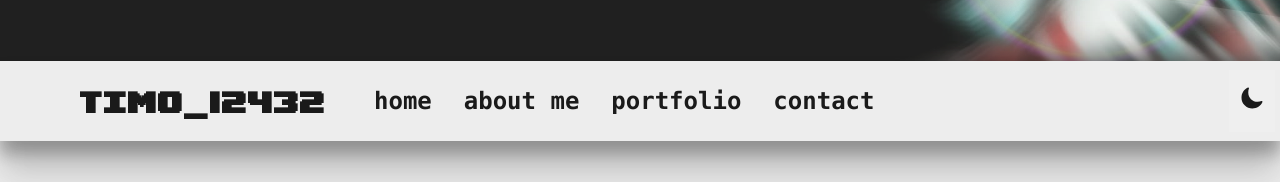
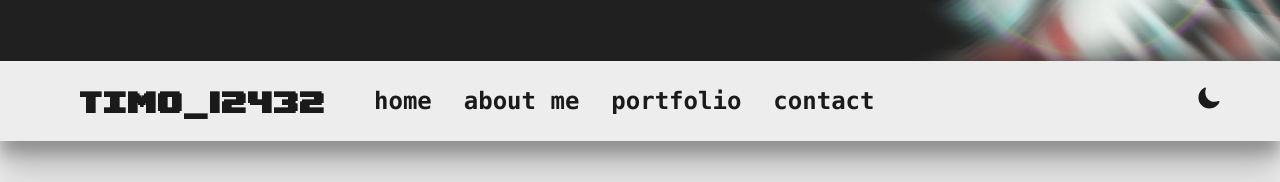
Before and after one commit to tim0-12432/my-portfolio, a React app: page / in a window 1280 px wide. Shown: the part 739-921 px from the top of the page. Built offline with nearby package versions, Linux system fonts and the light colour scheme; no server answers.

Commit message:
add new darkmode

```diff
--- a/src/components/app/navbar/Navbar.style.tsx
+++ b/src/components/app/navbar/Navbar.style.tsx
@@ -3,15 +3,32 @@ import { normalTransition } from "../../../resources/constants/Animations";
 import { pallette } from "../../../resources/constants/Colors";
 import { logoFont, normalFont } from "../../../resources/constants/Fonts";
 
+interface IisDarkProps {
+    isDark?: boolean;
+}
 
-export const Bar = styled.div`
+export const Bar = styled.div.attrs<IisDarkProps>({})`
     width: 100%;
     min-height: 5rem;
     display: flex;
     justify-content: flex-start;
     align-items: center;
-    color: ${pallette[700]};
-    background: ${pallette[200]};
+    color: ${
+	(props: IisDarkProps) => {
+		if (props["isDark"]){
+			return pallette[300];
+		} else {
+			return pallette[700];
+		}
+	}};
+    background: ${
+	(props: IisDarkProps) => {
+		if (props["isDark"]){
+			return pallette[700];
+		} else {
+			return pallette[200];
+		}
+	}};
     box-shadow: 0px 12px 15px 0px rgba(0,0,0,0.25),
             0px 23px 28px 0px rgba(0,0,0,0.15),
             0px 50px 38px 0px rgba(0,0,0,0.07);
@@ -24,7 +41,7 @@ export const Logo = styled.h1`
     padding: 0.5rem 2rem 0.5rem 5rem;
 `;
 
-export const LinkContainer = styled.div`
+export const LinkContainer = styled.div.attrs<IisDarkProps>({})`
     position: relative;
     overflow: hidden;
     padding: 1rem 0;
@@ -34,7 +51,14 @@ export const LinkContainer = styled.div`
         position: absolute;
         width: 100%;
         height: 3px;
-        background: ${pallette[700]};
+        background: ${
+	(props: IisDarkProps) => {
+		if (props["isDark"]){
+			return pallette[300];
+		} else {
+			return pallette[700];
+		}
+	}};
         bottom: 0;
         left: 0;
         transform: translateX(-101%);
@@ -47,17 +71,37 @@ export const LinkContainer = styled.div`
     }
 `;
 
-export const ToggleButton = styled.button`
+export const ToggleButton = styled.button.attrs<IisDarkProps>({})`
     ${normalFont}
     color: ${pallette[700]};
+    background: transparent;
     font-weight: 700;
     font-size: 1.5rem;
     padding: 1rem 0.7rem;
-    margin: 0 0.3rem;
+    margin: 0 3rem 0 0.3rem;
     outline: none;
     border: none;
 
-    &:hover, &:focus {
-        color: ${pallette[500]};
+    svg {
+        fill: ${
+	(props: IisDarkProps) => {
+		if (props["isDark"]){
+			return pallette[300];
+		} else {
+			return pallette[700];
+		}
+	}};
+        ${normalTransition}
+    }
+
+    &:hover svg, &:focus svg {
+        fill:  ${
+	(props: IisDarkProps) => {
+		if (props["isDark"]){
+			return "url(#linearPrimary)";
+		} else {
+			return "url(#linearSecondary)";
+		}
+	}};
     }
 `;
--- a/src/components/app/navbar/Navbar.tsx
+++ b/src/components/app/navbar/Navbar.tsx
@@ -8,11 +8,12 @@ import { isMobileRatio } from "../utility";
 import { Bar, LinkContainer, Logo, ToggleButton } from "./Navbar.style";
 
 function Navbar(): JSX.Element {
+	const {isDark} = useContext(ThemeContext);
 	return (
 		<Sticky>
 			{
 				({style}) =>
-					<Bar style={style}>
+					<Bar isDark={isDark} style={style}>
 						<Logo>Tim0_12432</Logo>
 						{
 							!isMobileRatio() &&
@@ -32,9 +33,10 @@ function Navbar(): JSX.Element {
 }
 
 function Link(props: {label: string, href: string}): JSX.Element {
+	const {isDark} = useContext(ThemeContext);
 	return (
-		<LinkContainer>
-			<NavLink href={props.href}>
+		<LinkContainer isDark={isDark}>
+			<NavLink href={props.href} isDark={isDark}>
 				{props.label}
 			</NavLink>
 		</LinkContainer>
@@ -44,7 +46,7 @@ function Link(props: {label: string, href: string}): JSX.Element {
 function ThemeToggle(): JSX.Element {
 	const {isDark, toggleTheme} = useContext(ThemeContext);
 	return (
-		<ToggleButton onClick={() => toggleTheme()}>
+		<ToggleButton isDark={isDark} onClick={() => toggleTheme()}>
 			{
 				isDark
 					? <IoSunny />
--- a/src/components/elements/Links.style.tsx
+++ b/src/components/elements/Links.style.tsx
@@ -3,14 +3,25 @@ import { normalTransition } from "../../resources/constants/Animations";
 import { pallette } from "../../resources/constants/Colors";
 import { normalFont } from "../../resources/constants/Fonts";
 
-export const NavLink = styled.a`
+interface IisDarkProps {
+    isDark?: boolean;
+}
+
+export const NavLink = styled.a.attrs<IisDarkProps>({})`
     ${normalFont}
     font-weight: 700;
     font-size: 1.5rem;
     padding: 1rem 0.7rem;
     margin: 0 0.3rem;
     text-decoration: none;
-    color: ${pallette[700]};
+    color: ${
+	(props: IisDarkProps) => {
+		if (props["isDark"]){
+			return pallette[300];
+		} else {
+			return pallette[700];
+		}
+	}};
     overflow: hidden;
     position: relative;
 `;
--- a/src/components/scrollbar/Scrollbar.style.tsx
+++ b/src/components/scrollbar/Scrollbar.style.tsx
@@ -1,9 +1,20 @@
 import styled from "styled-components";
 import { pallette } from "../../resources/constants/Colors";
 
-export const Progressbar = styled.div`
+interface IisDarkProps {
+    isDark?: boolean;
+}
+
+export const Progressbar = styled.div.attrs<IisDarkProps>({})`
     position: fixed;
-    background: ${pallette[200]};
+    background: ${
+	(props: IisDarkProps) => {
+		if (props["isDark"]){
+			return pallette[700];
+		} else {
+			return pallette[200];
+		}
+	}};
     top: 0;
     right: 0;
     width: 10px;
--- a/src/components/scrollbar/Scrollbar.tsx
+++ b/src/components/scrollbar/Scrollbar.tsx
@@ -1,4 +1,5 @@
-import React, { useState } from "react";
+import React, { useContext, useState } from "react";
+import { ThemeContext } from "../context/ThemeContext";
 import { Progressbar, Scrollpath } from "./Scrollbar.style";
 
 function Scrollbar(): JSX.Element {
@@ -9,9 +10,10 @@ function Scrollbar(): JSX.Element {
 		setHeight((window.pageYOffset / totalHeight) * 100);
 	};
 
+	const {isDark} = useContext(ThemeContext);
 	return (
 		<Scrollpath>
-			<Progressbar style={{height: `${height}%`}} />
+			<Progressbar isDark={isDark} style={{height: `${height}%`}} />
 		</Scrollpath>
 	);
 }
```
